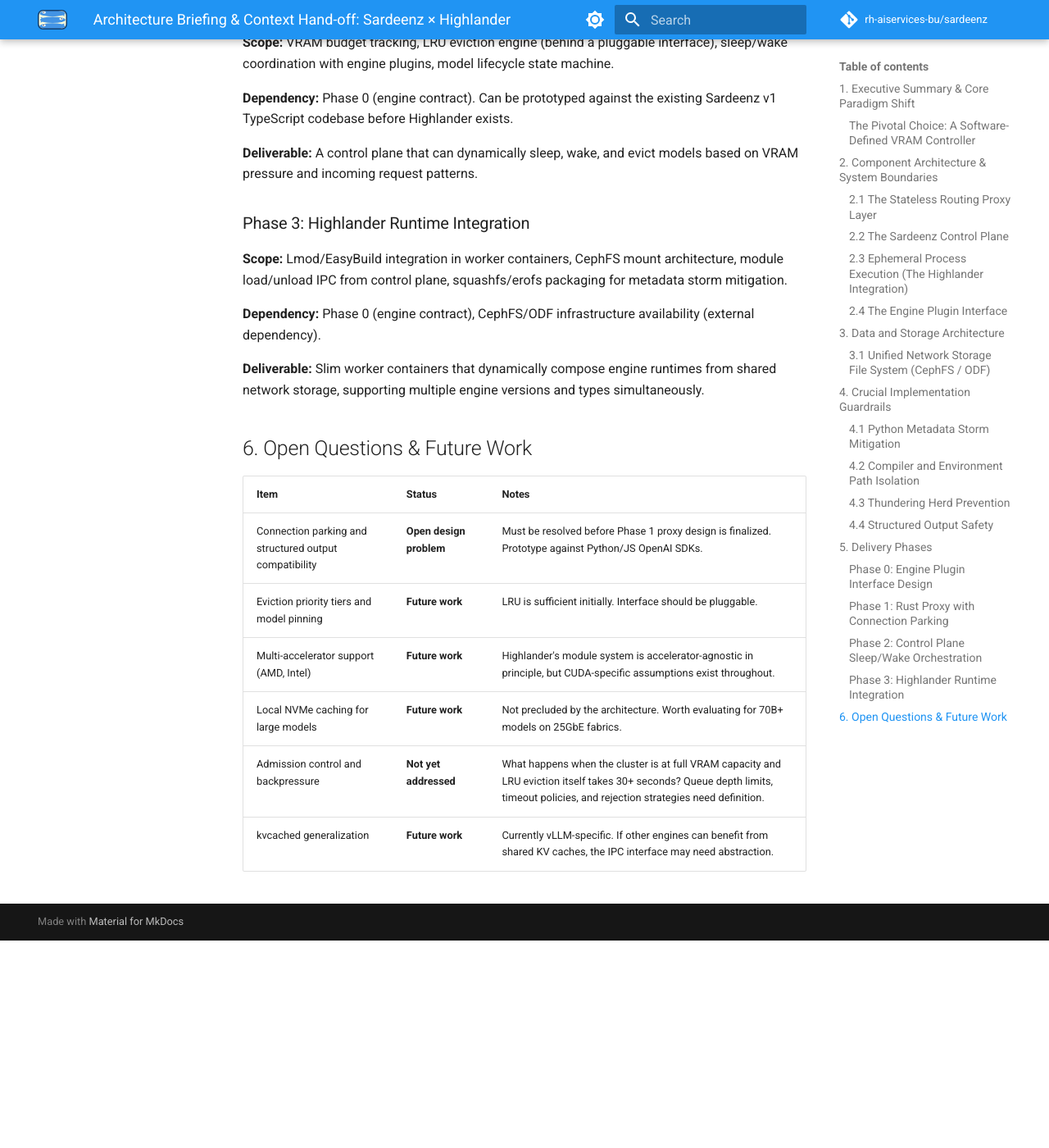
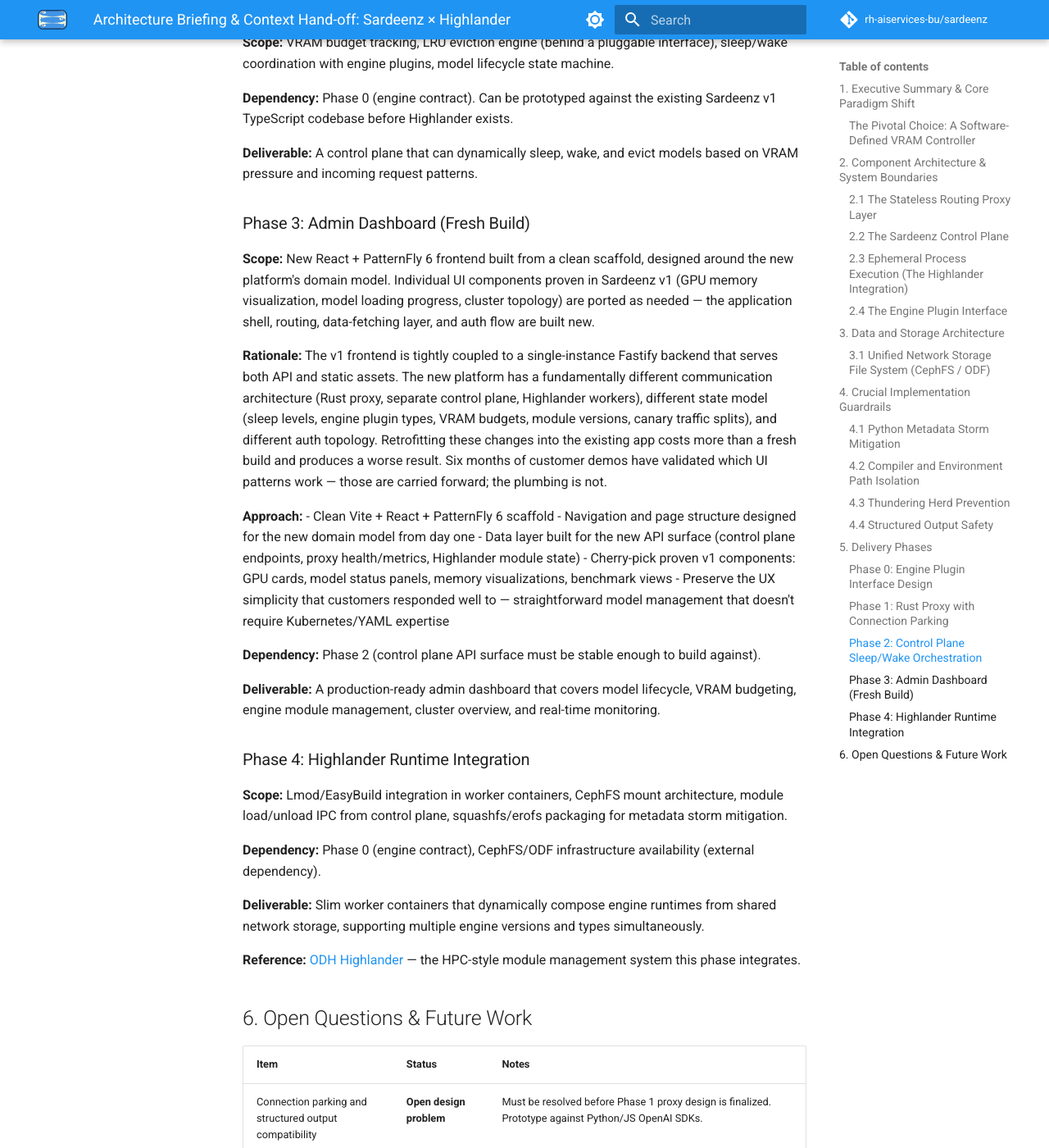
Before and after one commit to rh-aiservices-bu/sardeenz, an MkDocs documentation site: the page built from docs/refactor/refactor-brief.md, in a window 1280 px wide and 1400 px high, scrolled down 7808 px. Shown: the whole window at 82% size. Built offline with MkDocs 1.6.1 and Material for MkDocs 9.7.7, drawn with Linux system fonts in a browser that asks for light colours; comment, search, counter and statistics services are not loaded; before the commit the page ends 8955 px from its top, so only the background shows below that.

Commit message:
docs: add admin dashboard phase and Highlander reference to refactor brief
Add Phase 3 (fresh frontend build with cherry-picked v1 components),
renumber Highlander integration to Phase 4, and add ODH Highlander
project reference link.

---
Signed-off-by: Guillaume Moutier <guimou@users.noreply.github.com>
Co-authored-by: Claude

```diff
--- a/docs/refactor/refactor-brief.md
+++ b/docs/refactor/refactor-brief.md
@@ -180,13 +180,32 @@ This platform is delivered in phases, each independently valuable and validatabl
 
 **Deliverable:** A control plane that can dynamically sleep, wake, and evict models based on VRAM pressure and incoming request patterns.
 
-### Phase 3: Highlander Runtime Integration
+### Phase 3: Admin Dashboard (Fresh Build)
+
+**Scope:** New React + PatternFly 6 frontend built from a clean scaffold, designed around the new platform's domain model. Individual UI components proven in Sardeenz v1 (GPU memory visualization, model loading progress, cluster topology) are ported as needed — the application shell, routing, data-fetching layer, and auth flow are built new.
+
+**Rationale:** The v1 frontend is tightly coupled to a single-instance Fastify backend that serves both API and static assets. The new platform has a fundamentally different communication architecture (Rust proxy, separate control plane, Highlander workers), different state model (sleep levels, engine plugin types, VRAM budgets, module versions, canary traffic splits), and different auth topology. Retrofitting these changes into the existing app costs more than a fresh build and produces a worse result. Six months of customer demos have validated which UI patterns work — those are carried forward; the plumbing is not.
+
+**Approach:**
+- Clean Vite + React + PatternFly 6 scaffold
+- Navigation and page structure designed for the new domain model from day one
+- Data layer built for the new API surface (control plane endpoints, proxy health/metrics, Highlander module state)
+- Cherry-pick proven v1 components: GPU cards, model status panels, memory visualizations, benchmark views
+- Preserve the UX simplicity that customers responded well to — straightforward model management that doesn't require Kubernetes/YAML expertise
+
+**Dependency:** Phase 2 (control plane API surface must be stable enough to build against).
+
+**Deliverable:** A production-ready admin dashboard that covers model lifecycle, VRAM budgeting, engine module management, cluster overview, and real-time monitoring.
+
+### Phase 4: Highlander Runtime Integration
 
 **Scope:** Lmod/EasyBuild integration in worker containers, CephFS mount architecture, module load/unload IPC from control plane, squashfs/erofs packaging for metadata storm mitigation.
 
 **Dependency:** Phase 0 (engine contract), CephFS/ODF infrastructure availability (external dependency).
 
 **Deliverable:** Slim worker containers that dynamically compose engine runtimes from shared network storage, supporting multiple engine versions and types simultaneously.
+
+**Reference:** [ODH Highlander](https://odh-highlander.github.io/) — the HPC-style module management system this phase integrates.
 
 ## 6. Open Questions & Future Work
 
```
